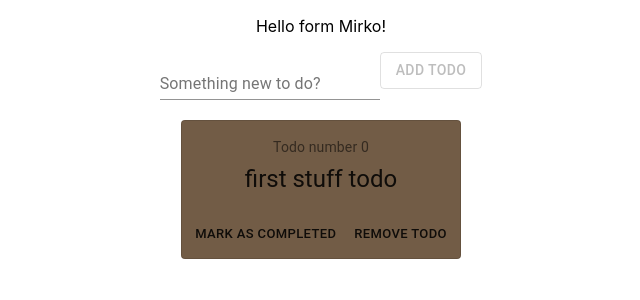
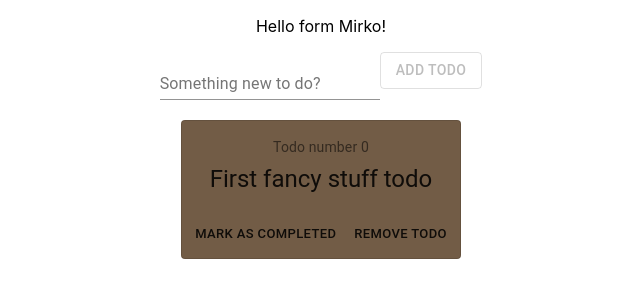
Before and after one commit to MirkoRaimo/my-first-react-todo, a React (Create React App) app: page / in a window 1280 px wide. Shown: the top 300 px of the page, without its empty margins (319-959 px from the left). Built offline with nearby package versions, Linux system fonts and the light colour scheme.

Commit message:
Added some log

```diff
--- a/src/App.js
+++ b/src/App.js
@@ -4,7 +4,7 @@ import { MaterialCard } from "./components/MaterialCard";
 import "./App.css";
 
 function App() {
-  const [todos, setTodos] = useState(['first stuff todo']);
+  const [todos, setTodos] = useState(['First fancy stuff todo']);
   const [input, setInput] = useState('');
 
   const addTodo = (event) => {
@@ -14,7 +14,7 @@ function App() {
   }
 
   const removeTodo = (index) => {
-    console.log("I'm removing a todo!")
+    console.log(`Removing the todo having index! ${index}`)
     todos.splice(index, 1);
     setTodos([...todos]);
   }
```
